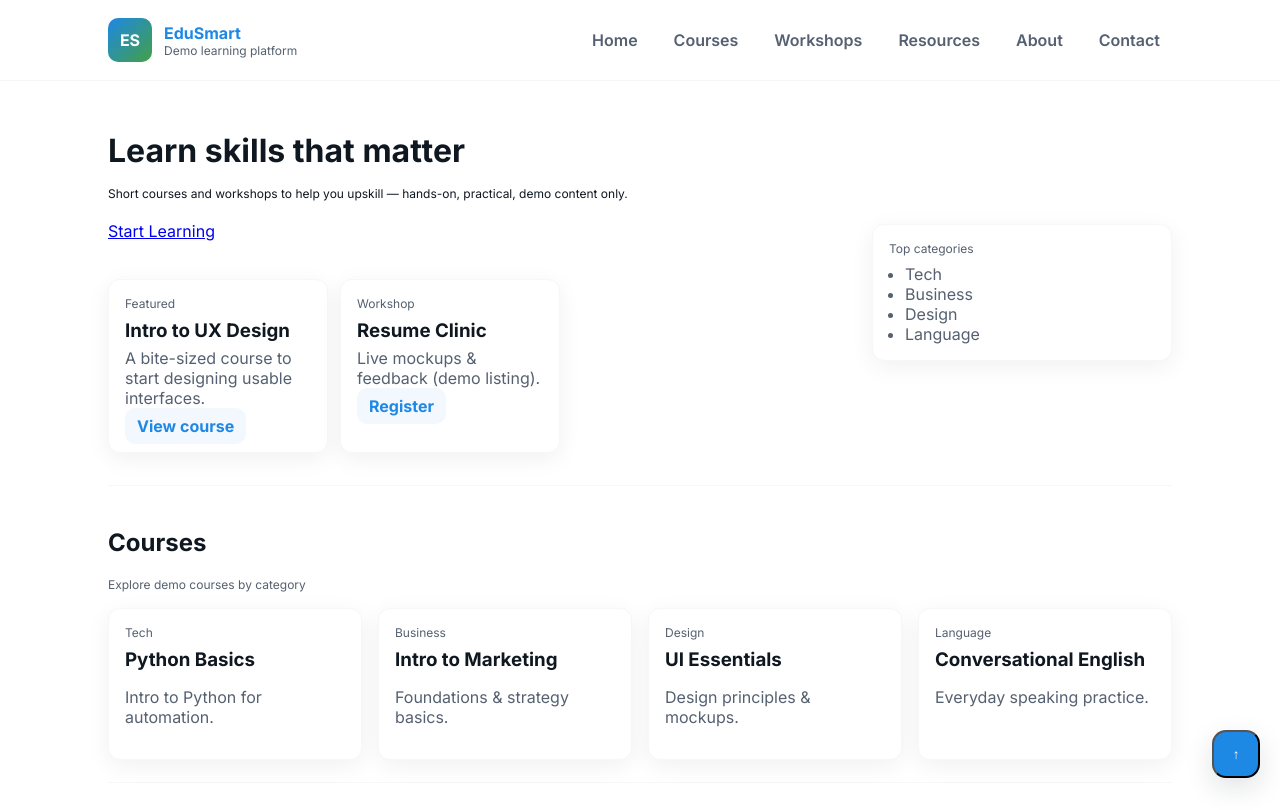
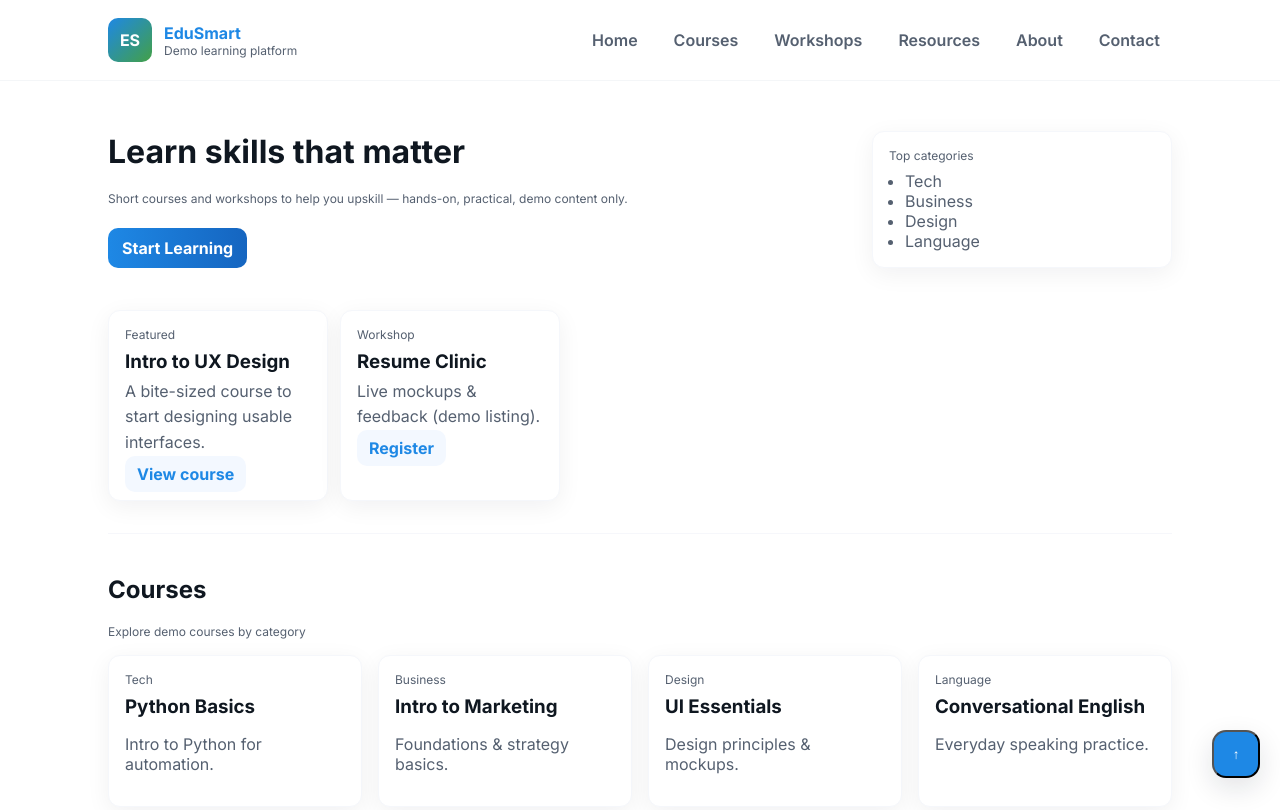
Before and after one commit to itihaas-desai/edusmart-site, a plain HTML site: page index.html in a window 1280 px wide. Shown: the top 810 px of the page. Drawn offline with Linux system fonts and the light colour scheme.

Commit message:
https://itihaas-desai.github.io/edusmart-site/

```diff
--- a/index.html
+++ b/index.html
@@ -1,4 +1,4 @@
-  <!doctype html>
+<!doctype html>
 <html lang="en">
 <head>
 <meta charset="utf-8" />
@@ -30,14 +30,32 @@
   nav a{padding:8px 12px; border-radius:8px; text-decoration:none; color:var(--muted); font-weight:600}
   nav a:hover{background:#f3f7ff}
 
-  .hero{display:flex; gap:28px; align-items:center; padding:32px 0}
-  .hero h1{margin:0 0 16px; /* add bottomspace */
-           font-size:32px}
-  .hero p{margin:0 0 20px;color:var(--muted)  line-height: 1.6;}
-  .cta {
-  display: inline-block;  /* keeps it aligned */
-  margin-bottom: 20px;    /* prevents button from sticking to next cards */
-} {background:linear-gradient(90deg,var(--primary),#1565c0); color:white; padding:10px 14px; border-radius:10px; font-weight:700; text-decoration:none}
+  .hero{
+    display:flex;
+    gap:28px;
+    align-items:flex-start;   /* fixed alignment */
+    padding:32px 0;
+  }
+  .hero h1{
+    margin:0 0 16px;          /* spacing added */
+    font-size:32px;
+    line-height:1.3;
+  }
+  .hero p{
+    margin:0 0 20px;          /* spacing below description */
+    color:var(--muted);
+    line-height:1.6;
+  }
+  .cta{
+    background:linear-gradient(90deg,var(--primary),#1565c0);
+    color:white;
+    padding:10px 14px;
+    border-radius:10px;
+    font-weight:700;
+    text-decoration:none;
+    display:inline-block;
+    margin-bottom:24px;       /* keeps button away from cards */
+  }
 
   .grid{display:grid; grid-template-columns:repeat(auto-fit,minmax(220px,1fr)); gap:16px; margin-top:16px}
   .card{background:white;border-radius:12px;padding:16px; box-shadow:0 6px 24px rgba(16,24,40,0.06); border:1px solid #f5f7fb}
@@ -84,7 +102,7 @@
       <p class="tag">Short courses and workshops to help you upskill — hands-on, practical, demo content only.</p>
       <a class="cta" href="#courses">Start Learning</a>
 
-      <div style="margin-top:18px; display:flex; gap:12px;">
+      <div style="margin-top:18px; display:flex; gap:12px; flex-wrap:wrap;">
         <div class="card" style="max-width:220px">
           <div class="tag">Featured</div>
           <h3>Intro to UX Design</h3>
```
